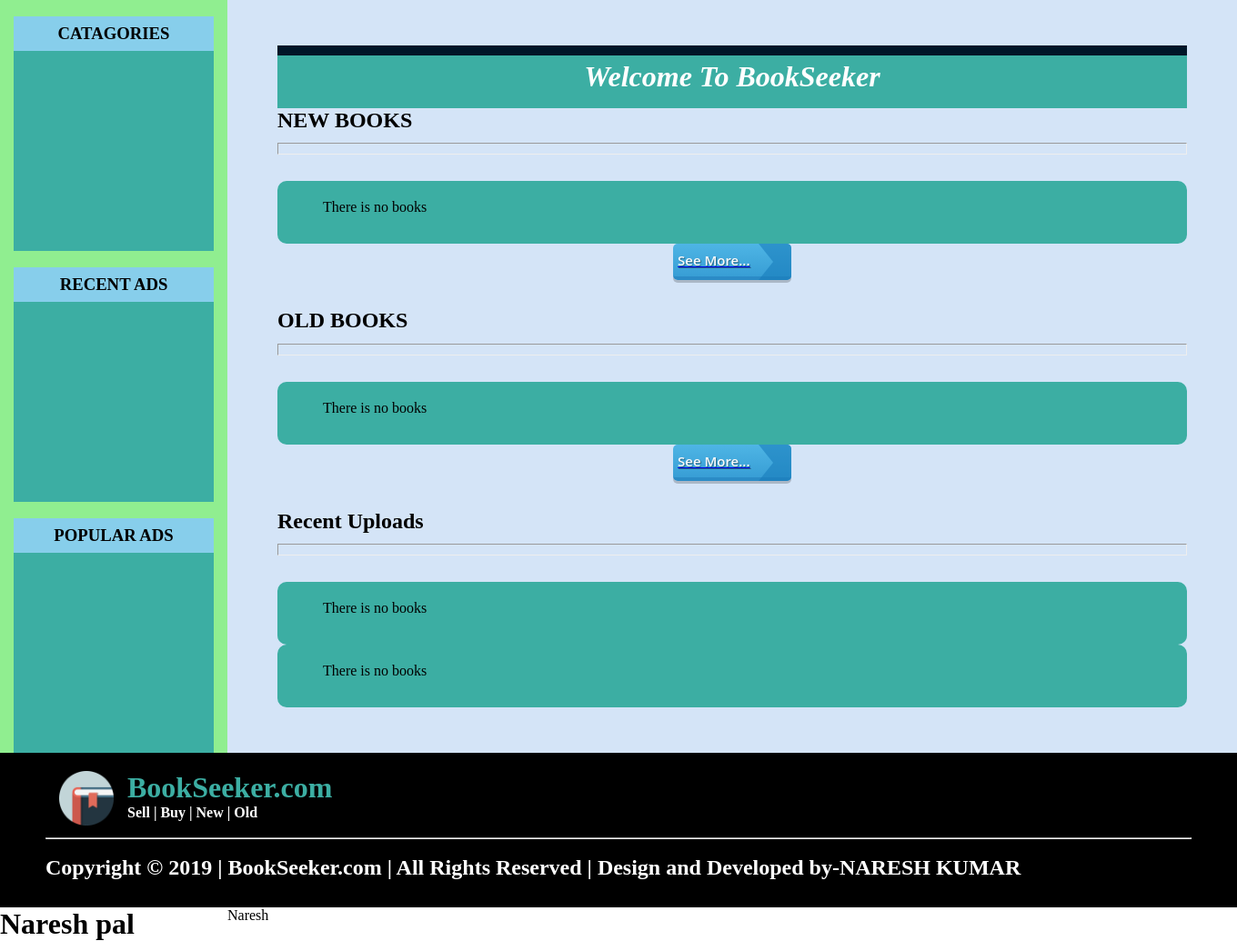
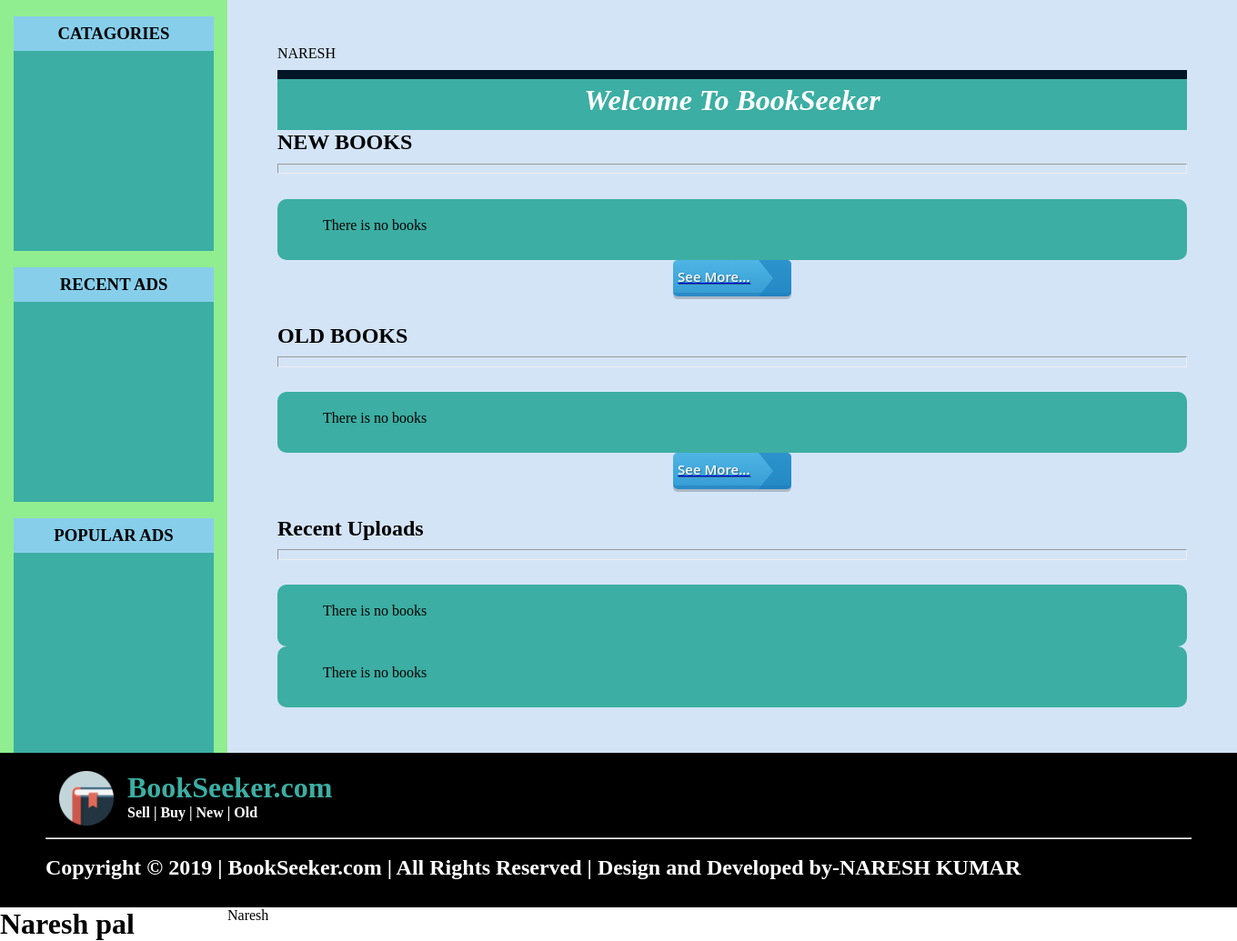
Before and after one commit to npal4183/bookseeker, a PHP site: page / in a window 1360 px wide. Shown: the part 60-1095 px from the top of the page at 91% size. Run offline with PHP 8.4, Linux system fonts and the light colour scheme; data that the repository does not hold is empty.

Commit message:
Update index.php

```diff
--- a/index.php
+++ b/index.php
@@ -6,6 +6,7 @@
 
 		?>
 <main>
+	NARESH
 	<div id="output">
 		<!--Search output-->
 
```
